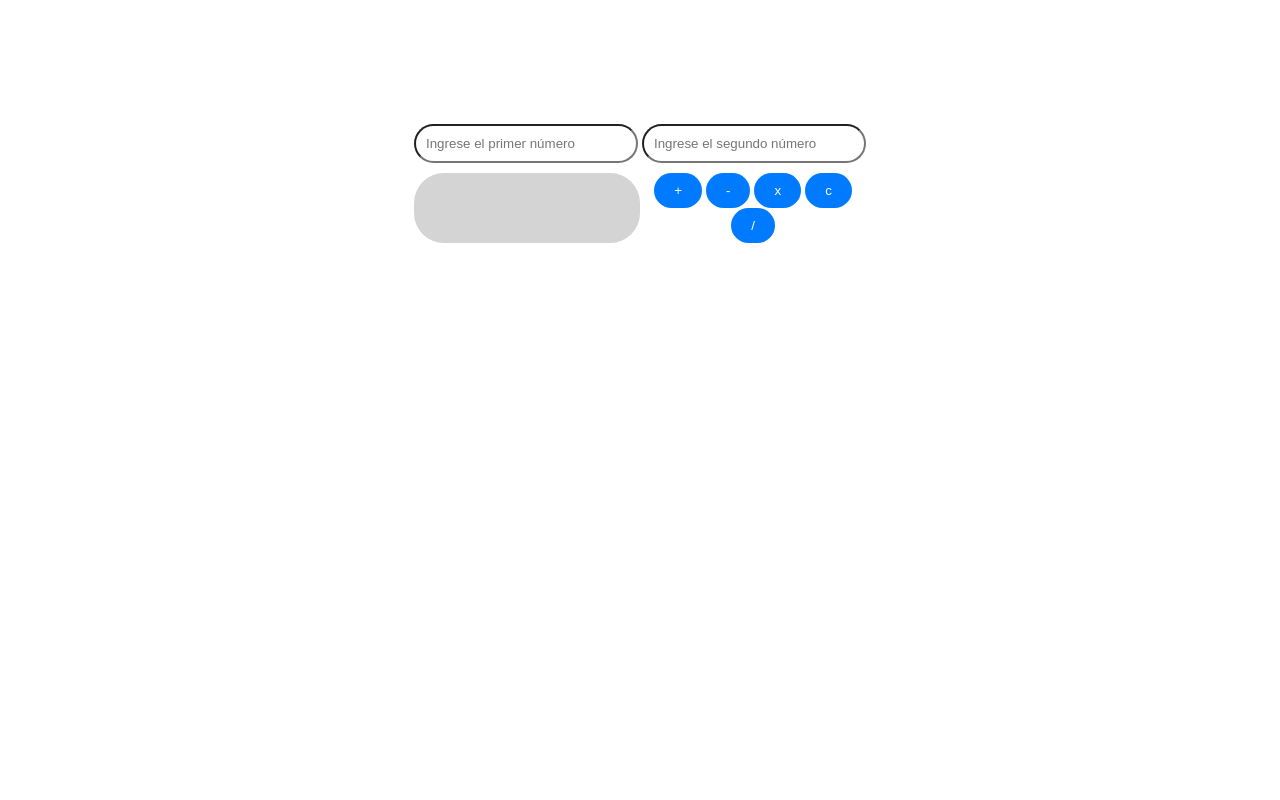
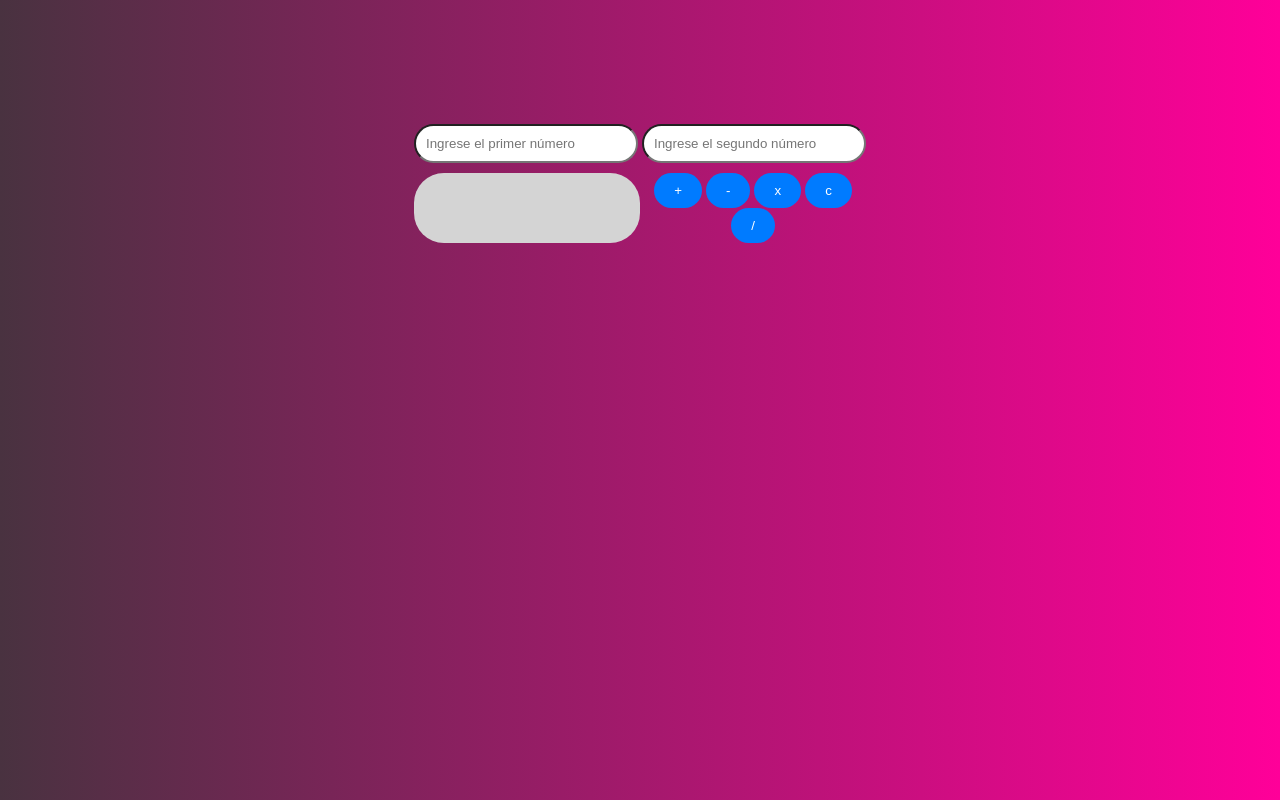
Before and after one commit to tatianaocampoarrollave/calculadora, a plain HTML site: page index.html in a window 1280 px wide. Drawn offline with Linux system fonts and the light colour scheme.

Commit message:
ajuste de color

```diff
--- a/style.css
+++ b/style.css
@@ -1,6 +1,11 @@
 
 
+body {
+  background: #FF0099;  /* fallback for old browsers */
+  background: -webkit-linear-gradient(to right, #493240, #FF0099);  /* Chrome 10-25, Safari 5.1-6 */
+  background: linear-gradient(to right, #493240, #FF0099); /* W3C, IE 10+/ Edge, Firefox 16+, Chrome 26+, Opera 12+, Safari 7+ */
 
+}
 @media  scream and (min-width: 570px){
   body {
     background-color: #13171F;
```
